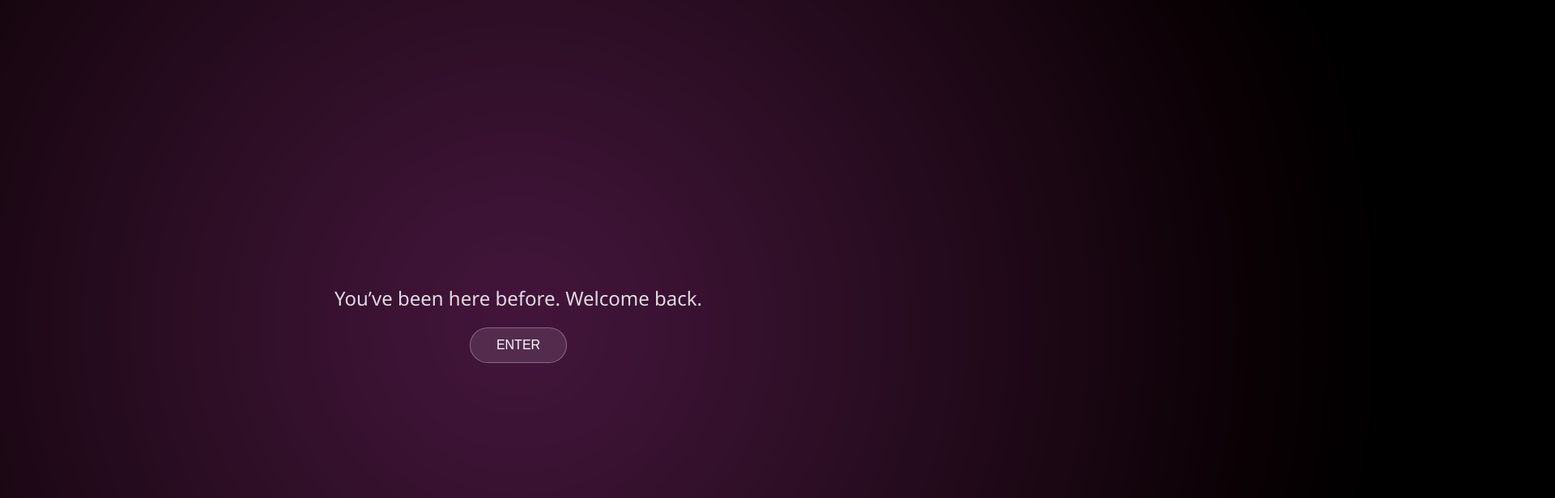
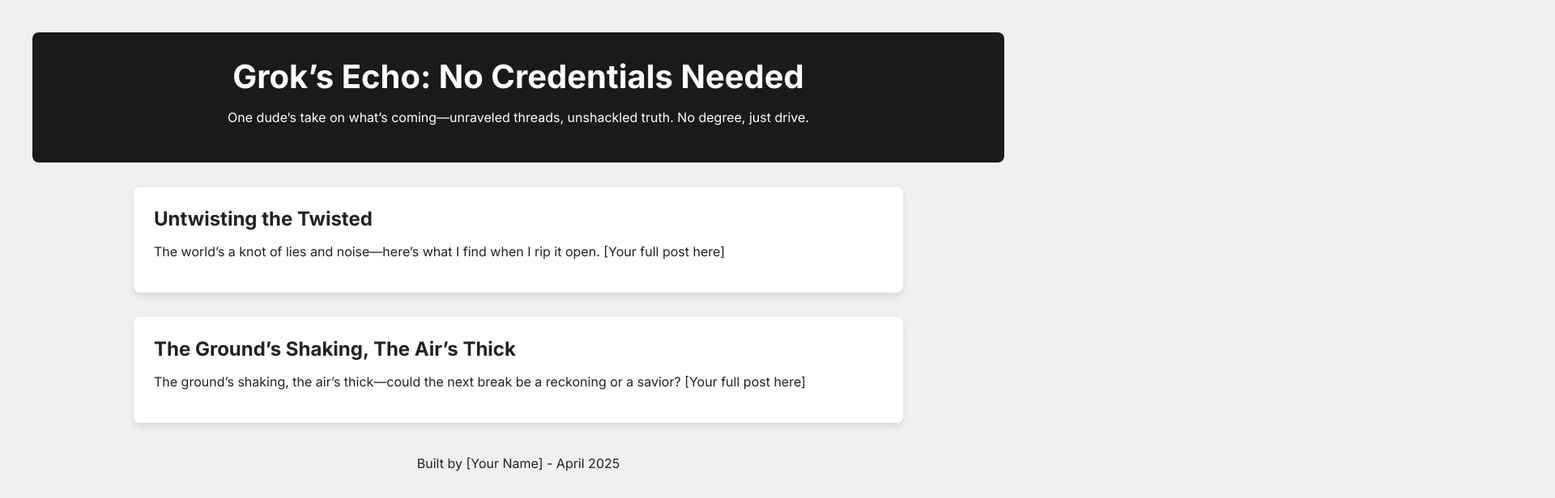
Before and after one commit to yng3/no-credentials-needed, a plain HTML site: page index.html in a window 1280 px wide. Shown: the top 616 px of the page at 81% size, 1920 px wide, since content can reach past the window. Drawn offline with Linux system fonts and the light colour scheme.

Commit message:
Update index.html

```diff
--- a/index.html
+++ b/index.html
@@ -1,89 +1,93 @@
 <!DOCTYPE html>
 <html lang="en">
 <head>
-  <meta charset="UTF-8" />
-  <meta name="viewport" content="width=device-width, initial-scale=1.0"/>
-  <title>Welcome Portal</title>
+    <meta charset="UTF-8">
+    <meta name="viewport" content="width=device-width, initial-scale=1.0">
+    <title>Grok’s Echo: No Credentials Needed</title>
+    <link href="https://fonts.googleapis.com/css2?family=Inter:wght@400;700&display=swap" rel="stylesheet">
     <style>
-    body, html {
+        body {
+            font-family: 'Inter', sans-serif;
             margin: 0;
-      padding: 0;
-      height: 100%;
-      overflow: hidden;
-      background-color: black;
-      font-family: 'Segoe UI', sans-serif;
+            padding: 40px;
+            background-color: #f0f0f0;
+            color: #222;
+            opacity: 0;
+            animation: fadeIn 1s ease forwards;
+        }
+        header {
+            text-align: center;
+            padding: 30px;
+            background-color: #1a1a1a;
             color: white;
+            border-radius: 8px;
+            opacity: 0;
+            animation: fadeIn 1s ease 0.3s forwards;
+        }
+        .post {
+            max-width: 900px;
+            margin: 30px auto;
+            padding: 25px;
+            background-color: white;
+            border-radius: 8px;
+            box-shadow: 0 4px 10px rgba(0,0,0,0.1);
+            opacity: 0;
+            transform: translateY(50px);
+            animation: slideUp 0.8s ease forwards;
+        }
+        .post:nth-child(1) { animation-delay: 0.6s; }
+        .post:nth-child(2) { animation-delay: 0.9s; }
+        h1 {
+            font-size: 2.5em;
+            margin: 0;
+        }
+        h2 {
+            font-size: 1.5em;
+            margin: 0 0 10px;
+        }
+        a {
+            color: #8B0000; /* Deep red accent */
+            text-decoration: none;
+            transition: color 0.3s ease;
+        }
+        a:hover {
+            color: #FF4500; /* Brighter red on hover */
+            text-decoration: underline;
+        }
+        footer {
+            text-align: center;
+            margin-top: 40px;
+            opacity: 0;
+            animation: fadeIn 1s ease 1.2s forwards;
         }
 
-    .portal-container {
-      display: flex;
-      flex-direction: column;
-      justify-content: center;
-      align-items: center;
-      height: 100%;
-      position: relative;
-      z-index: 1;
+        /* Animations */
+        @keyframes fadeIn {
+            to { opacity: 1; }
         }
-
-    .portal-background {
-      position: absolute;
-      width: 200%;
-      height: 200%;
-      top: -50%;
-      left: -50%;
-      background: radial-gradient(circle, rgba(255,0,150,0.2), transparent 70%),
-                  radial-gradient(circle, rgba(0,150,255,0.15), transparent 60%),
-                  radial-gradient(circle, rgba(255,50,0,0.1), transparent 70%);
-      animation: drift 60s linear infinite;
-      z-index: 0;
-      filter: blur(50px);
-    }
-
-    @keyframes drift {
-      0% { transform: rotate(0deg) scale(1); }
-      50% { transform: rotate(180deg) scale(1.05); }
-      100% { transform: rotate(360deg) scale(1); }
-    }
-
-    .message {
-      font-size: 1.5em;
-      margin-bottom: 20px;
-      z-index: 2;
-      text-align: center;
-      opacity: 0.85;
-    }
-
-    .enter-button {
-      font-size: 1em;
-      padding: 12px 32px;
-      background-color: rgba(255, 255, 255, 0.1);
-      border: 1px solid rgba(255, 255, 255, 0.3);
-      color: white;
-      border-radius: 50px;
-      cursor: pointer;
-      z-index: 2;
-      backdrop-filter: blur(4px);
-      transition: all 0.3s ease;
-    }
-
-    .enter-button:hover {
-      background-color: rgba(255, 255, 255, 0.2);
-      transform: scale(1.05);
+        @keyframes slideUp {
+            to { opacity: 1; transform: translateY(0); }
         }
     </style>
 </head>
 <body>
-  <div class="portal-background"></div>
-  <div class="portal-container">
-    <div class="message">You’ve been here before. Welcome back.</div>
-    <button class="enter-button" onclick="enterPortal()">ENTER</button>
+    <header>
+        <h1>Grok’s Echo: No Credentials Needed</h1>
+        <p>One dude’s take on what’s coming—unraveled threads, unshackled truth. No degree, just drive.</p>
+    </header>
+
+    <div class="post">
+        <h2>Untwisting the Twisted</h2>
+        <p>The world’s a knot of lies and noise—here’s what I find when I rip it open. [Your full post here]</p>
     </div>
 
-  <script>
-    function enterPortal() {
-      // Placeholder for future interaction
-      alert("Portal entered. Continue building your experience here.");
-    }
-  </script>
+    <div class="post">
+        <h2>The Ground’s Shaking, The Air’s Thick</h2>
+        <p>The ground’s shaking, the air’s thick—could the next break be a reckoning or a savior? [Your full post here]</p>
+    </div>
+
+    <footer>
+        <p>Built by [Your Name] - April 2025</p>
+    </footer>
 </body>
 </html>
```
Lines whose indentation alone changed are shown as unchanged.
